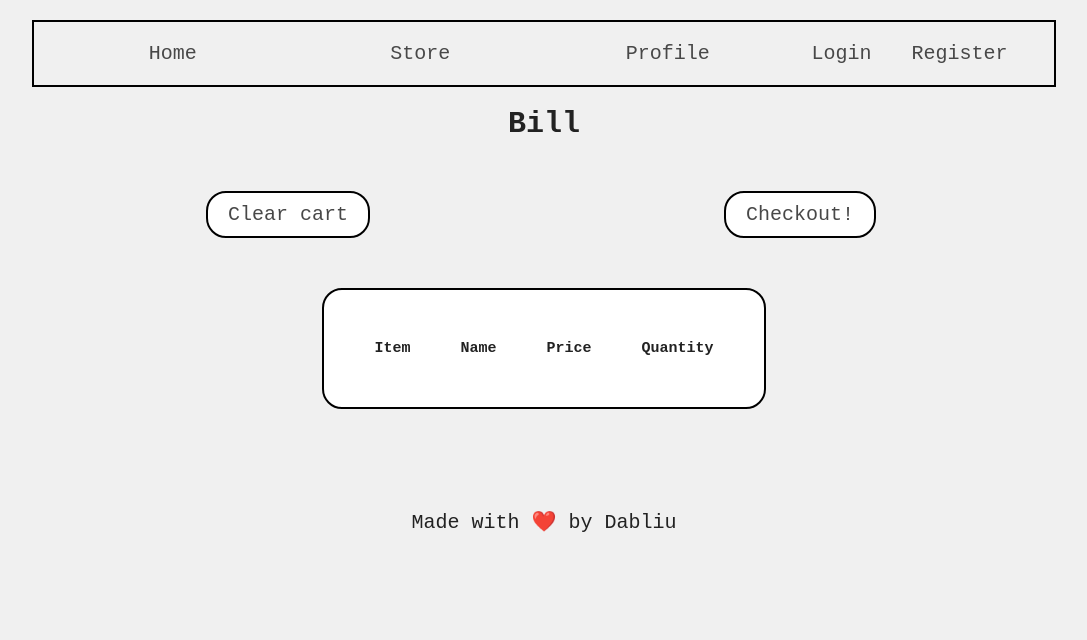
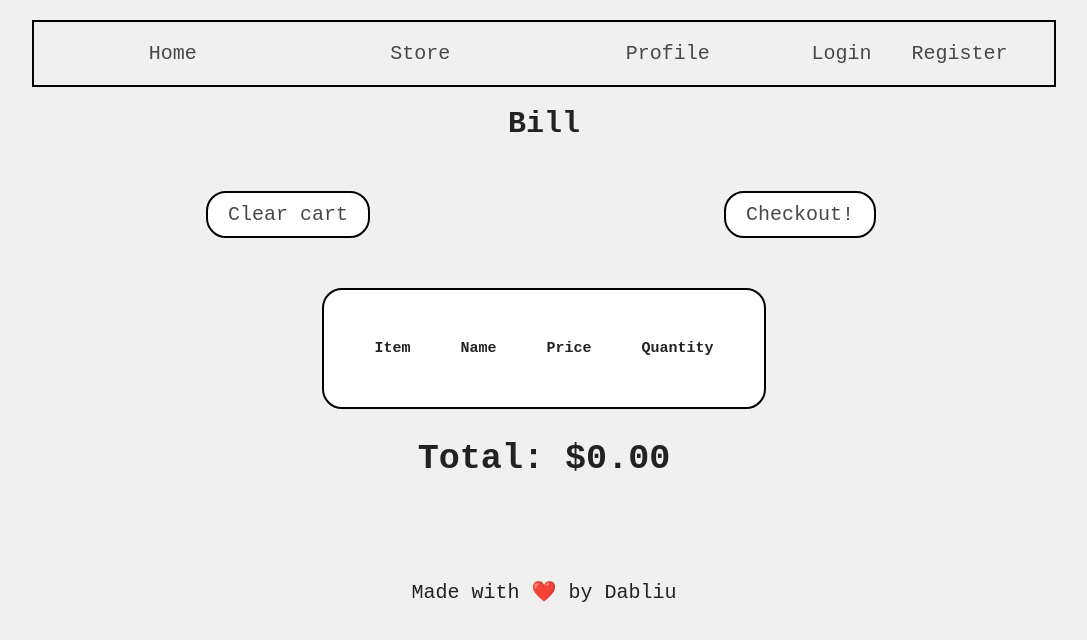
Before and after one commit to WilsonMachado/bit02spa, a React (Vite) app: page /bit02spa/cart in a window 1280 px wide. Shown: the top 640 px of the page, without its empty margins (96-1183 px from the left). Built offline with nearby package versions, Linux system fonts and the light colour scheme.

Commit message:
Se agrega vista del total de la cuenta hasta el momento en el carrito

```diff
--- a/src/App.css
+++ b/src/App.css
@@ -228,6 +228,12 @@ a:hover{
   color: #fff;
 }
 
+.total-bill{
+  text-align: center;
+  margin: 30px;
+  font-size: 3rem;
+}
+
 /** Estilos del modal para advertencias*/
 
 .modal{
--- a/src/components/ShoppingCartTable.jsx
+++ b/src/components/ShoppingCartTable.jsx
@@ -1,6 +1,32 @@
-import { useEffect } from 'react';
+import { useState, useEffect } from 'react';
 
 export const ShoppingCartTable = ({ cart, setCart, setNumberOfItems, children }) => {
+
+    //! States ///////
+
+    const [total, setTotal] = useState(0);
+
+    //! //////////////////////////////////////////////////////////////////////////////////
+
+    //** Ciclo de vida */
+
+  //? Montaje
+
+  //? Actualización
+
+  useEffect(() => {           // Si se realizan cambios en el carrito, se actualiza precio
+
+    let suma = 0;
+    for (let i = 0; i < cart.length; i++){
+    suma += cart[i].quantity * cart[i].price;
+    }
+    setTotal(suma.toFixed(2));
+
+  }, [cart]);
+
+  //? Desmontaje
+
+  //** //////////////////////////////////////////////////////////////////////////// */
 
     //** Handlers */
 
@@ -74,6 +100,9 @@ export const ShoppingCartTable = ({ cart, setCart, setNumberOfItems, children })
                 ))}
                 </tbody>
             </table>
+            <div className="total-bill">
+                <h3>Total: ${total}</h3>
+            </div>
         </div>
       </>
     );
```
